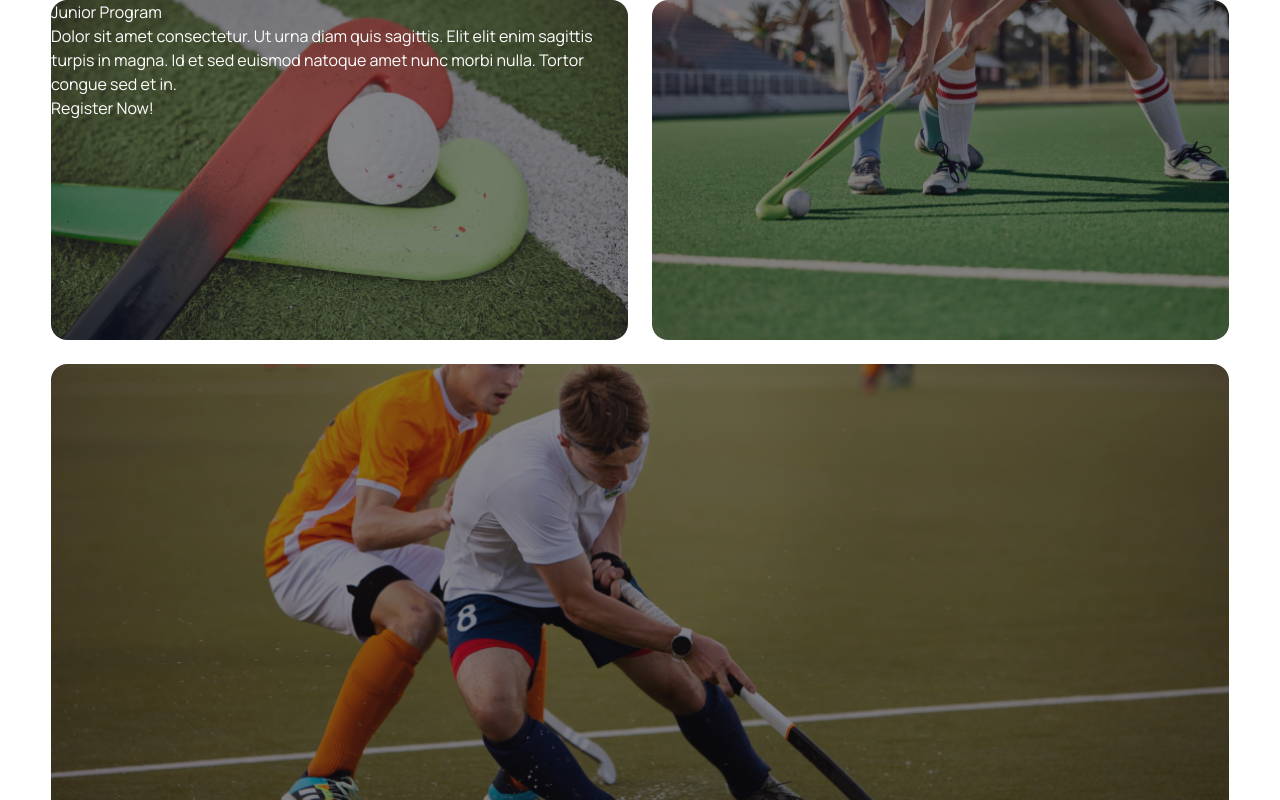
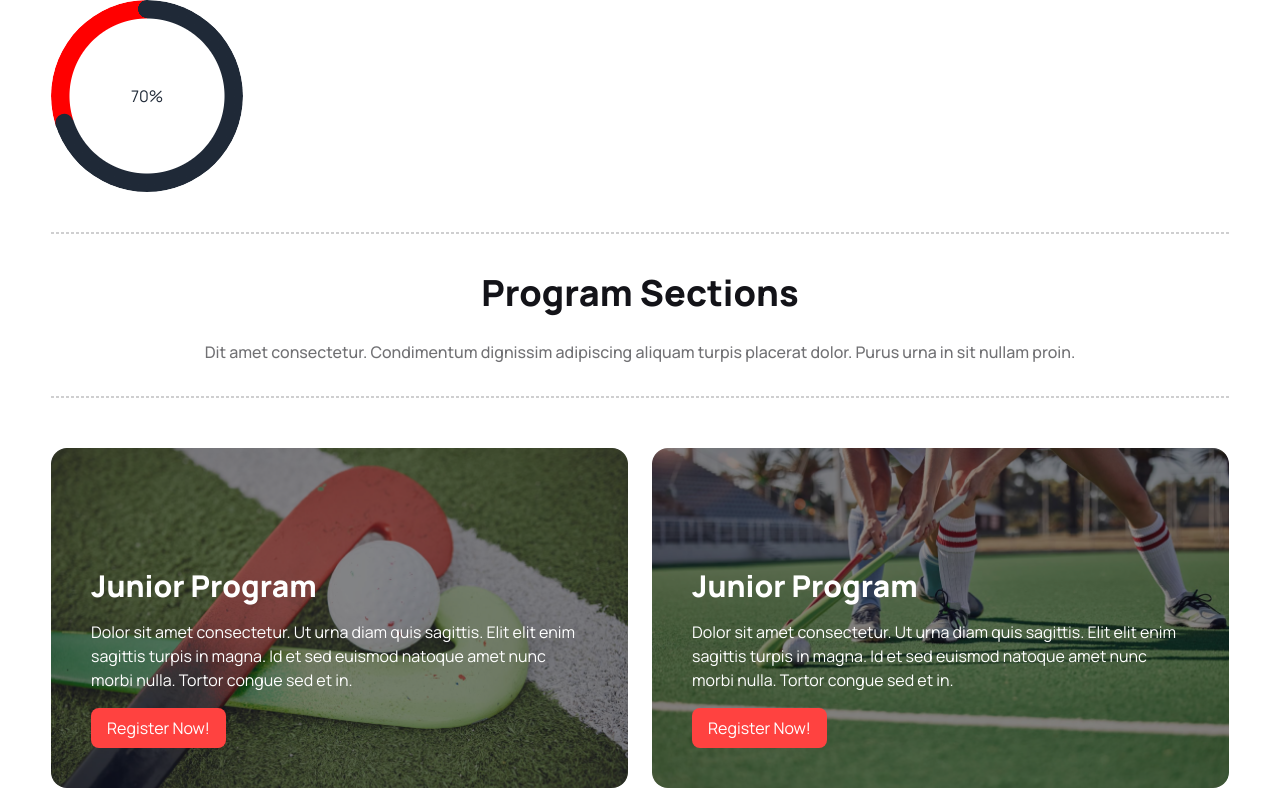
Before and after one commit to onik121/Assignment-3, a plain HTML site: page index.html in a window 1280 px wide. Shown: the top 800 px of the page. Drawn offline with nearby package versions, Linux system fonts and the light colour scheme.

Commit message:
added program section html and css code

```diff
--- a/index.html
+++ b/index.html
@@ -9,6 +9,17 @@
     <link href="https://cdn.jsdelivr.net/npm/daisyui@4.6.0/dist/full.min.css" rel="stylesheet" type="text/css" />
     <script src="https://cdn.tailwindcss.com"></script>
     <title>Assignment-3</title>
+    <script>
+        tailwind.config = {
+          theme: {
+            extend: {
+              colors: {
+                red: '#FF4240',
+              }
+            }
+          }
+        }
+      </script>
 </head>
 <body>
 
@@ -16,23 +27,47 @@
 
     <main class="px-4">
 
+        <!---->
+        <section>
+            <div class="radial-progress" style="--value:70; --size:12rem; --thickness: 18px;" role="progressbar">70%</div>
+        </section>
+        <!---->
+
        <!--Program Sections-->
-       <section class="grid gap-6 grid-cols-1 sm:grid-cols-12 onik">
-            <div class="col-span-12 sm:col-span-6 min-h-[340px] w-full bg-no-repeat bg-cover rounded-2xl pogram-div1">
-                <div class="w-full h-full rounded-2xl bg-[#13131880] text-white">
-                    <h1>Junior Program</h1>
-                    <p>Dolor sit amet consectetur. Ut urna diam quis sagittis. Elit elit enim sagittis turpis in magna. Id et sed euismod natoque amet nunc morbi nulla. Tortor congue sed et in.</p>
-                    <button>Register Now!</button>
+       <section class="mt-10">
+            <div class="section-title">
+                <div class="border-dashed border border-[#13131833] h-[1px] mb-8"></div>
+                <h1>Program Sections</h1>
+                <p>Dit amet consectetur. Condimentum dignissim adipiscing aliquam turpis placerat dolor. Purus urna in sit nullam proin.</p>
+                <div class="border-dashed border border-[#13131833] h-[1px] mt-8"></div>
+            </div>
+            <div class="grid gap-6 grid-cols-1 sm:grid-cols-12 onik">
+                <div class="col-span-12 sm:col-span-6 min-h-[340px] w-full bg-no-repeat bg-cover rounded-2xl pogram-div1">
+                    <div class="w-full h-full flex items-end rounded-2xl bg-[#13131880] text-white">
+                        <div class="p-6 sm:p-10 space-y-4">
+                            <h1 class="text-xl sm:text-3xl font-extrabold">Junior Program</h1>
+                            <p class="text-sm sm:text-base">Dolor sit amet consectetur. Ut urna diam quis sagittis. Elit elit enim sagittis turpis in magna. Id et sed euismod natoque amet nunc morbi nulla. Tortor congue sed et in.</p>
+                            <button class="bg-red rounded-lg px-4 py-2">Register Now!</button>
+                        </div>
+                    </div>
                 </div>
-            </div>
-            <div class="col-span-12 sm:col-span-6 min-h-[340px] w-full bg-no-repeat bg-cover rounded-2xl pogram-div2">
-                <div class="w-full h-full rounded-2xl bg-[#13131880]">
-
+                <div class="col-span-12 sm:col-span-6 min-h-[340px] w-full bg-no-repeat bg-cover rounded-2xl pogram-div2">
+                    <div class="w-full h-full flex items-end rounded-2xl bg-[#13131880] text-white">
+                        <div class="p-6 sm:p-10 space-y-4">
+                            <h1 class="text-xl sm:text-3xl font-extrabold">Junior Program</h1>
+                            <p class="text-sm sm:text-base">Dolor sit amet consectetur. Ut urna diam quis sagittis. Elit elit enim sagittis turpis in magna. Id et sed euismod natoque amet nunc morbi nulla. Tortor congue sed et in.</p>
+                            <button class="bg-red rounded-lg px-4 py-2">Register Now!</button>
+                        </div>
+                    </div>
                 </div>
-            </div>
-            <div class="col-span-12 min-h-[450px] w-full bg-no-repeat bg-cover rounded-2xl pogram-div3">
-                <div class="w-full h-full rounded-2xl bg-[#13131880]">
-
+                <div class="col-span-12 min-h-[450px] w-full bg-no-repeat bg-cover bg-center rounded-2xl pogram-div3">
+                    <div class="w-full h-full flex items-end rounded-2xl bg-[#13131880] text-white">
+                        <div class="p-6 sm:p-10 space-y-4 max-w-[570px]">
+                            <h1 class="text-xl sm:text-3xl font-extrabold">Junior Program</h1>
+                            <p class="text-sm sm:text-base">Dolor sit amet consectetur. Ut urna diam quis sagittis. Elit elit enim sagittis turpis in magna. Id et sed euismod natoque amet nunc morbi nulla. Tortor congue sed et in.</p>
+                            <button class="bg-red rounded-lg px-4 py-2">Register Now!</button>
+                        </div>
+                    </div>
                 </div>
             </div>
        </section>
--- a/style.css
+++ b/style.css
@@ -13,20 +13,36 @@ main{
     border: px solid black;
 }
 
-.onik div {
-    border: px solid red;
+
+
+/*--section-title--*/
+.section-title{
+    text-align: center;
+    margin-bottom: 50px;
 }
+
+.section-title h1{
+    color: #131318;
+    font-size: 36px;
+    font-weight: 800;
+    margin-bottom: 20px;
+}
+
+.section-title p{
+    color: rgba(19, 19, 24, 0.60);
+    font-size: 16px;
+    font-weight: 500;
+}
+/*--section-title end--*/
 
 
 
 
 
-
+/*--Program Sections---*/
 .pogram-div1{
     background: url(Images/2.png)
 }
-
-
 
 .pogram-div2{
     background: url(Images/3.png)
@@ -35,3 +51,10 @@ main{
 .pogram-div3{
     background: url(Images/4.png)
 }
+/*--Program Sections End---*/
+
+
+
+.radial-progress:before{
+    background-color: red !important;
+}
```
